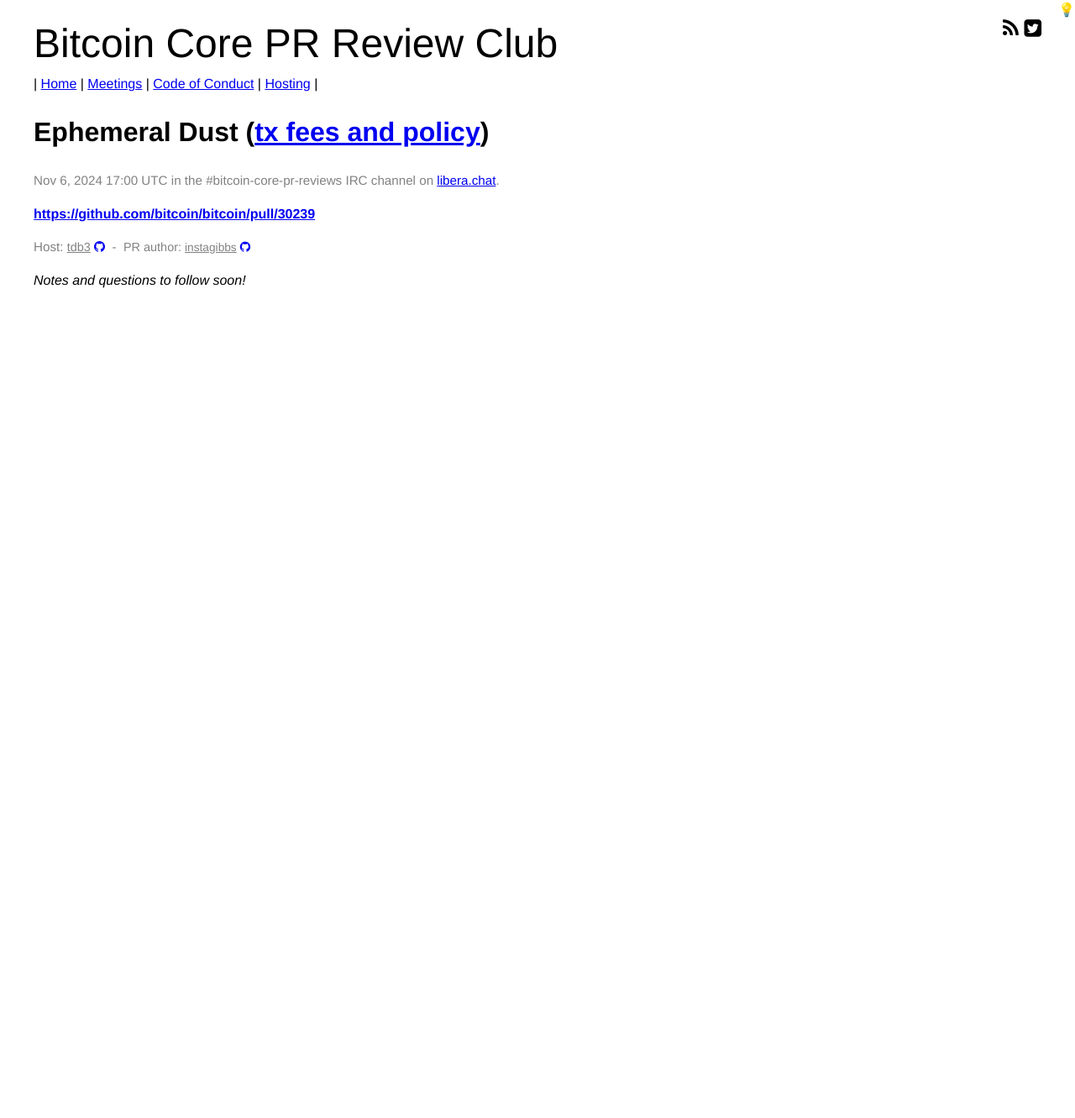
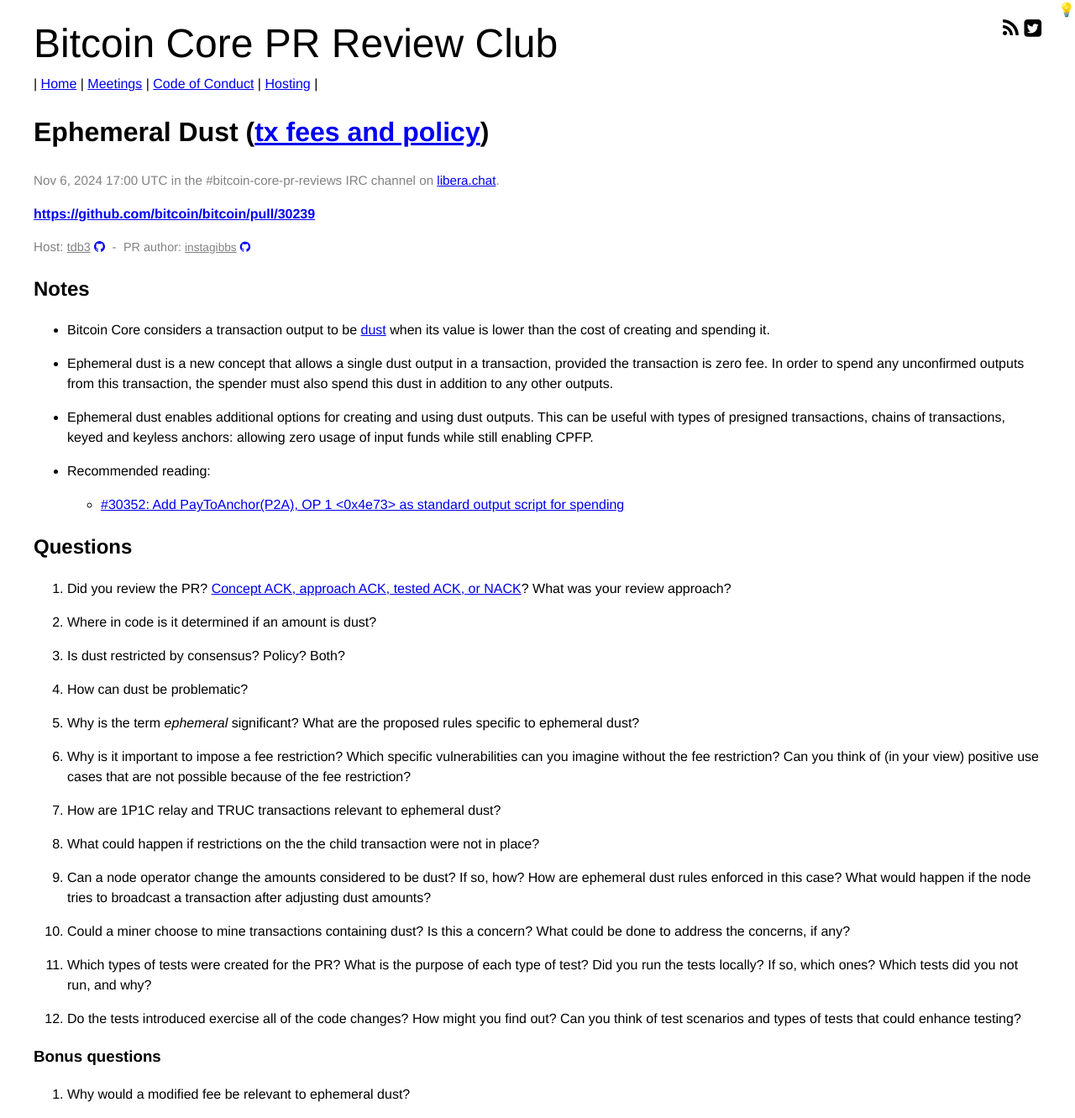
Before and after one commit to bitcoin-core-review-club/website, a Jekyll site: the page built from _posts/2024-11-06-#30239.md, in a window 1280 px wide. Shown: the whole page at 84% size. Built offline with Jekyll 4.4.1, drawn with Linux system fonts in a browser that asks for light colours; before the commit the page ends 916 px from its top, so only the background shows below that.

Commit message:
add n30239 notes and questions

```diff
--- a/_posts/2024-11-06-#30239.md
+++ b/_posts/2024-11-06-#30239.md
@@ -10,18 +10,45 @@
 commit:
 ---
 
-_Notes and questions to follow soon!_
-
-<!-- TODO: Before meeting, add notes and questions
 ## Notes
 
+- Bitcoin Core considers a transaction output to be [dust](https://bitcoin.stackexchange.com/questions/10986/what-is-meant-by-bitcoin-dust) when its value is lower than the cost of creating and spending it.
 
+- Ephemeral dust is a new concept that allows a single dust output in a transaction, provided the transaction is zero fee. In order to spend any unconfirmed outputs from this transaction, the spender must also spend this dust in addition to any other outputs.
+
+- Ephemeral dust enables additional options for creating and using dust outputs. This can be useful with types of presigned transactions, chains of transactions, keyed and keyless anchors: allowing zero usage of input funds while still enabling CPFP.
+
+- Recommended reading:
+  - [#30352: Add PayToAnchor(P2A), OP 1 <0x4e73> as standard output script for spending](https://bitcoincore.reviews/30352)
 
 ## Questions
 
 1. Did you review the PR? [Concept ACK, approach ACK, tested ACK, or NACK](https://github.com/bitcoin/bitcoin/blob/master/CONTRIBUTING.md#peer-review)? What was your review approach?
--->
 
+1. Where in code is it determined if an amount is dust?
+
+1. Is dust restricted by consensus? Policy? Both?
+
+1. How can dust be problematic?
+
+1. Why is the term _ephemeral_ significant? What are the proposed rules specific to ephemeral dust?
+
+1. Why is it important to impose a fee restriction? Which specific vulnerabilities can you imagine without the fee restriction? Can you think of (in your view) positive use cases that are not possible because of the fee restriction?
+
+1. How are 1P1C relay and TRUC transactions relevant to ephemeral dust?
+
+1. What could happen if restrictions on the the child transaction were not in place?
+
+1. Can a node operator change the amounts considered to be dust? If so, how? How are ephemeral dust rules enforced in this case? What would happen if the node tries to broadcast a transaction after adjusting dust amounts?
+
+1. Could a miner choose to mine transactions containing dust? Is this a concern? What could be done to address the concerns, if any?
+
+1. Which types of tests were created for the PR? What is the purpose of each type of test? Did you run the tests locally? If so, which ones? Which tests did you not run, and why?
+
+1. Do the tests introduced exercise all of the code changes? How might you find out? Can you think of test scenarios and types of tests that could enhance testing?
+
+### Bonus questions
+1. Why would a modified fee be relevant to ephemeral dust?
 
 <!-- TODO: After a meeting, uncomment and add meeting log between the irc tags
 ## Meeting Log
```
